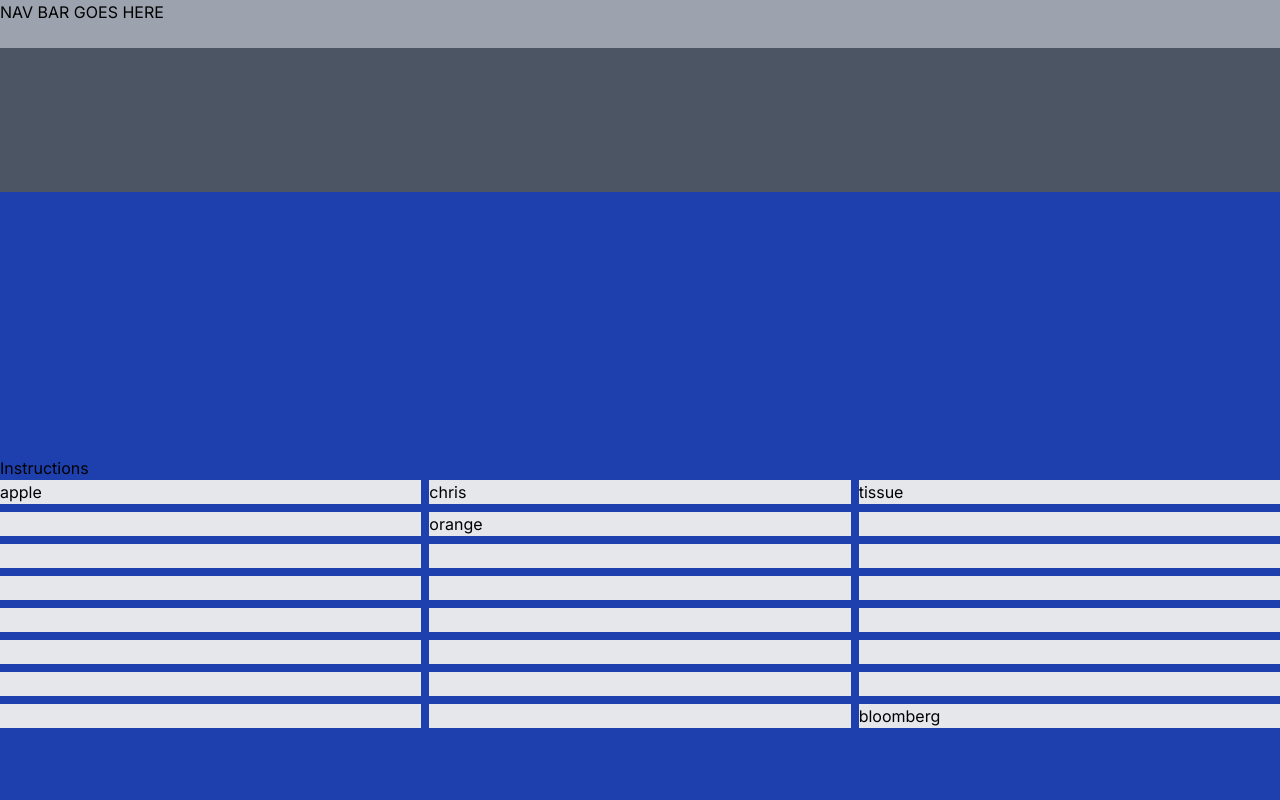
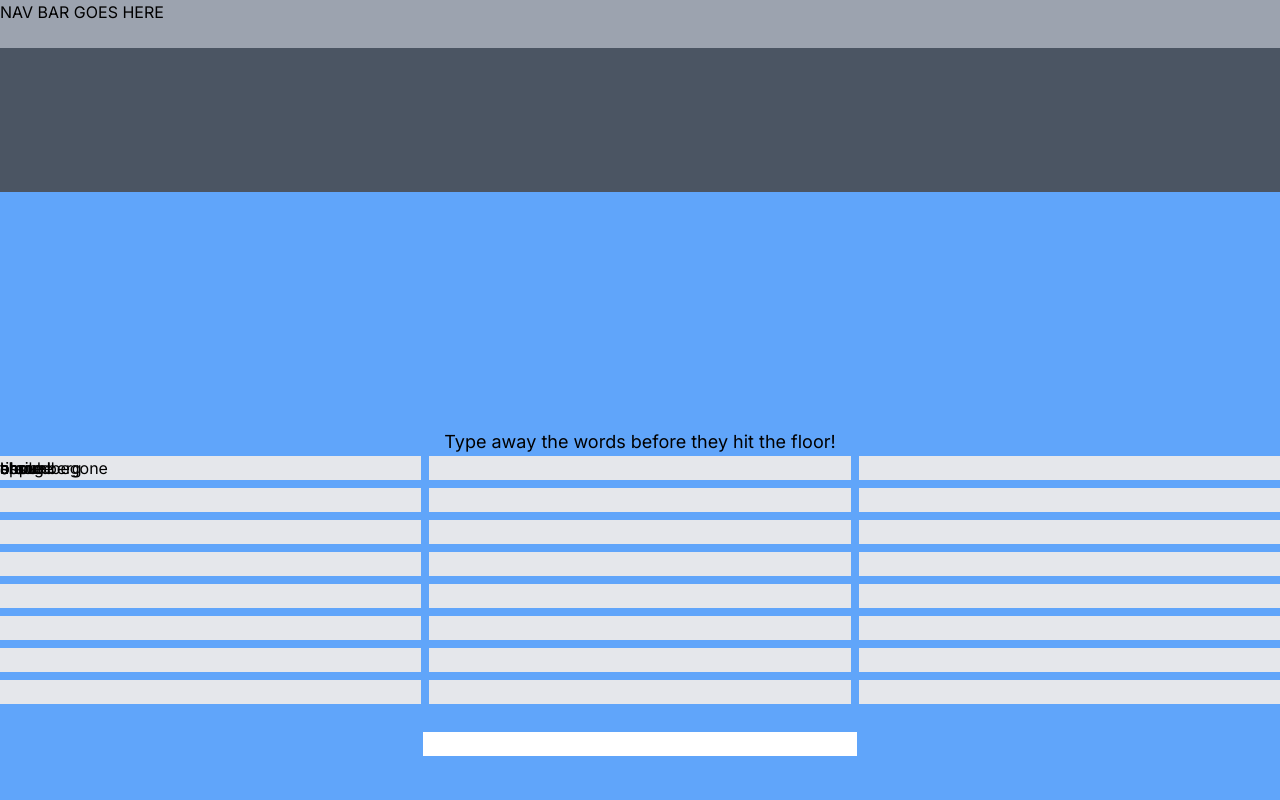
Before and after one commit to cisdell/type_better_v2, a Next.js app: page / in a window 1280 px wide. Shown: the top 800 px of the page. Built offline with nearby package versions, Linux system fonts and the light colour scheme.

Commit message:
figured out text box to type away words

```diff
--- a/components/game_on/gaming_board.tsx
+++ b/components/game_on/gaming_board.tsx
@@ -13,8 +13,18 @@ export default function GameBoard() {
     { word: "tissue", row: 3, col: 3 },
     { word: "chris", row: 5, col: 2 },
     { word: "bloomberg", row: 8, col: 3 },
+    { word: "shouldbegone", row: 9, col: 3 },
   ]);
-  const word = "apple";
+  const [elapsedTime, setElapsedTime] = useState(0);
+  const [wordsCount, setWordsCount] = useState(0);
+  const [speed, setSpeed] = useState(2000);
+  const [tryValue, setTryValue] = useState("");
+  const [life, setLife] = useState([0, 0, 0, 0, 0]);
+  const [clearedCount, setClearedCount] = useState(0);
+  const [paused, setPaused] = useState(false);
+  const [gameOver, setGameOver] = useState(false);
+  const [audioPlaying, setAudioPlaying] = useState(false);
+
   // useEffect(() => {
   //   const interval = setInterval(() => {
   //     // Update the rows of all words
@@ -28,10 +38,34 @@ export default function GameBoard() {
 
   //   return () => clearInterval(interval); // Cleanup on unmount
   // }, []);
+  //
+
+  console.log(tryValue);
+  const setChange = (e) => {
+    const newValue = e.target.value.replace(/\s/g, "");
+    setTryValue(newValue);
+  };
+
+  //text input submit
+  const submitTry = (e) => {
+    e.preventDefault();
+    for (let i = 0; i < wordsOnScreen.length; i++) {
+      if (wordsOnScreen[i].word === tryValue) {
+        wordsOnScreen.splice(i, 1);
+        setClearedCount(clearedCount + 1);
+        setWordsOnScreen(wordsOnScreen);
+        console.log(wordsOnScreen);
+        break; // Stop loop once object is removed
+      }
+    }
+    setTryValue(""); // should clear the field after hitting return
+  };
 
   return (
-    <div className="w-[90rem] h-[50rem] border-solid m-auto border-white justify-center align-middle bg-blue-800 flex flex-col">
-      <h1>Instructions</h1>
+    <div className="w-[90rem] h-[50rem] border-solid m-auto border-white justify-center align-middle bg-blue-400 flex flex-col">
+      <h1 className="text-center text-lg">
+        Type away the words before they hit the floor!
+      </h1>
 
       <div className="relative grid grid-cols-3 grid-rows-8 gap-2">
         {grid_pos.map(({ row, col }, index) => (
@@ -40,17 +74,16 @@ export default function GameBoard() {
         {wordsOnScreen.map((w, index) => (
           <Word word={w.word} row={w.row} col={w.col} key={index} />
         ))}
-
-        {/* <div className="absolute grid-cols-subgrid row-start-8 col-start-3">
-          00
-        </div>
-        <div className="absolute grid-cols-subgrid row-start-4 col-start-2">
-          02
-        </div>
-        <div className="absolute grid-cols-subgrid row-start-2 col-start-1">
-          03
-        </div> */}
       </div>
+      <form className="ml-auto mr-auto mt-7" onSubmit={submitTry}>
+        <input
+          required
+          type="text"
+          size="40"
+          value={tryValue}
+          onChange={setChange}
+        />
+      </form>
     </div>
   );
 }
--- /dev/null
+++ b/components/game_on/gaming_functions.ts
@@ -0,0 +1 @@
+'use server'
--- a/components/game_on/word.tsx
+++ b/components/game_on/word.tsx
@@ -3,7 +3,7 @@ import React from "react";
 export default function Word({ word, row, col }) {
   return (
     <div
-      className={`absolute grid-cols-subgrid row-start-${row} col-start-${col}`}
+      className={`absolute grid-cols-subgrid row-start-${row} col-start-${col} lm-auto rm-auto justify-center`}
     >
       {word}
     </div>
```
